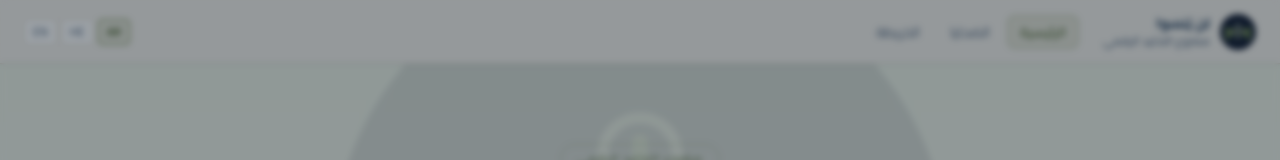
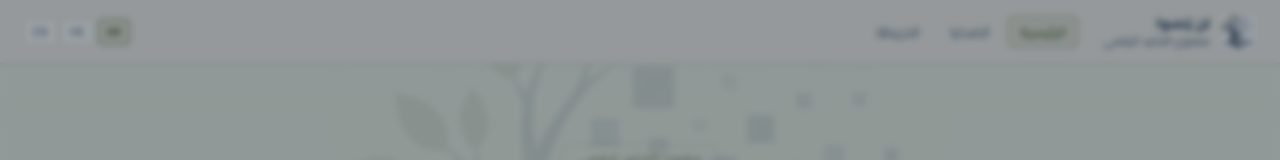
Before and after one commit to digital-memorial-hasoub/digital-memories, a React (Vite) app in the folder frontend/: page / in a window 1280 px wide. Shown: the top 160 px of the page. Built offline with nearby package versions, Linux system fonts and the light colour scheme; no server answers.

Commit message:
feat: replace placeholder SVG with real logo-mark.png (545x520)
- Add assets/logo-mark.png from design system zip
- Home.tsx hero watermark now uses /logo-mark.png
- Header logo also updated to real logo-mark

```diff
--- a/frontend/src/components/Header.tsx
+++ b/frontend/src/components/Header.tsx
@@ -28,7 +28,7 @@
     >
       {/* Logo */}
       <Link to="/" className="flex items-center gap-2.5 flex-shrink-0">
-        <img src="/logo.svg" alt={t('hero.subtitle')} className="h-9 w-9 object-contain" />
+        <img src="/logo-mark.png" alt={t('hero.subtitle')} className="h-9 w-9 object-contain" />
         <div>
           <div className="text-sm font-bold leading-tight" style={{ color: 'var(--ink-800)' }}>{t('hero.subtitle')}</div>
           <div className="text-xs leading-tight" style={{ color: 'var(--text-muted)' }}>{t('home.eyebrow')}</div>
--- a/frontend/src/pages/Home.tsx
+++ b/frontend/src/pages/Home.tsx
@@ -59,7 +59,7 @@
       >
         {/* Faded logo watermark */}
         <img
-          src="/logo.svg"
+          src="/logo-mark.png"
           alt=""
           aria-hidden
           style={{
```
Also changed, not shown: frontend/public/logo-mark.png (added).
